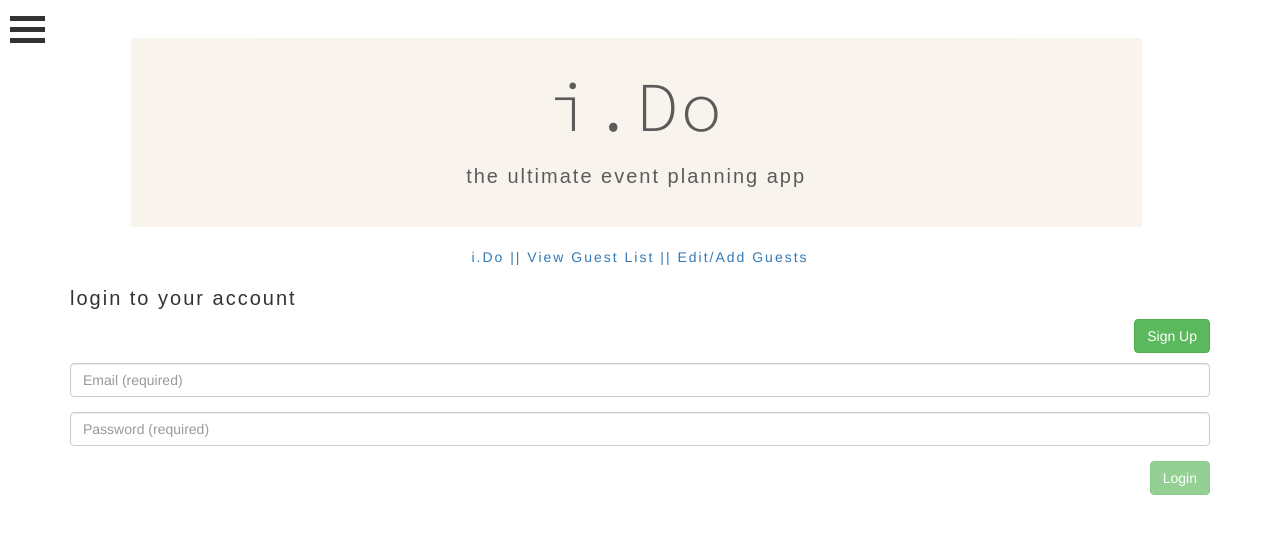
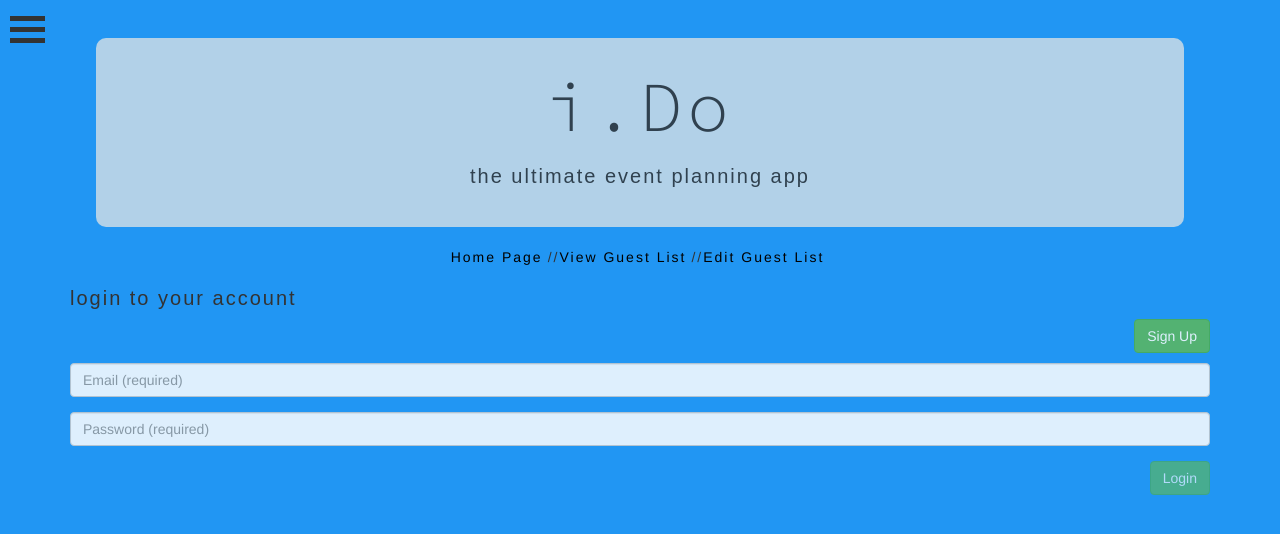
Before and after one commit to sallan306/I.Do, a React (Create React App) app in the folder client/: page / in a window 1280 px wide. Shown: the top 534 px of the page. Built offline with nearby package versions, Linux system fonts and the light colour scheme; a web font is replaced by a local one.

Commit message:
changed some UI settings

```diff
--- a/client/src/components/ColorMenu/style.css
+++ b/client/src/components/ColorMenu/style.css
@@ -2,6 +2,9 @@
 
 body, #title, .bar1, .bar2, .bar3, .circle-picker-container {
     transition: 0.3s;
+}
+body {
+    background: #2196f3;
 }
 
 .circle-picker {
--- a/client/src/components/Nav/index.js
+++ b/client/src/components/Nav/index.js
@@ -1,5 +1,6 @@
 import React from "react";
 import { Link } from 'react-router-dom';
+import $ from "jquery"
 
 
 
@@ -9,7 +10,7 @@ function Nav() {
       {/* This is where the title is styled. */}
 
       <div id="title">
-
+        <div class="styleBox"></div>
         <h1 id="nav-title">i.Do</h1>
         <h2>the ultimate event planning app</h2>
 
@@ -17,9 +18,9 @@ function Nav() {
 
 
       <nav>
-        <Link to="/">i.Do  |</Link>
-        <Link to="/Dashboard">|  View Guest List |</Link>
-        <Link to="/Manage">|  Edit/Add Guests </Link>
+        <Link className="linkHome" to="/">Home Page</Link>//
+        <Link className="linkDash" to="/Dashboard">View Guest List</Link>//
+        <Link className="linkMng" to="/Manage">Edit Guest List</Link>
       </nav>
 
     </div>
--- a/client/src/components/Nav/style.css
+++ b/client/src/components/Nav/style.css
@@ -1,20 +1,26 @@
 #title {
     text-align: center;
     background-color: rgba(247, 238, 228, .8);
-    width: 79%;
+    width: 85%;
     margin-top: 3%;
-    margin-left: 10.2%;
+    margin-left: 7.5%;
     margin-bottom: 20px;
     padding: 10px 0 30px 0;
-    opacity: .8;
+    border-radius: 10px;
 }
 
+
+.form-control, #nav-title, .btn-success, #title {
+    opacity: .85;
+}
 
 
 #nav-title {
     font-family: 'Source Code Pro', monospace;
     font-size: 70px;
-    letter-spacing: 2px;
+    letter-spacing: 5px;
+    border-radius: 5px;
+    opacity: 1.5;
 }
 h2 {
     font-family: Arial, Helvetica, sans-serif;
@@ -27,6 +33,26 @@ nav {
     margin-top: 10px;
     letter-spacing: 2px;
 }
+
+.linkHome, .linkDash, .linkMng {
+    color: black;
+    transition: 0.4s;
+    margin-right: 5px;
+    border-radius: 2px;
+    text-decoration: none;
+}
+.linkHome:link, .linkDash:link, .linkMng:link {
+    text-decoration: none;
+}
+.linkHome:visited, .linkDash:visited, .linkMng:visited {
+    text-decoration: none;
+}
+.linkHome:hover, .linkDash:hover, .linkMng:hover {
+    background: #faf4ee9f;
+    transition: 0.4s;
+    text-decoration: none;
+
+  }
 
 #dashboard-title {
     text-align: center;
```
